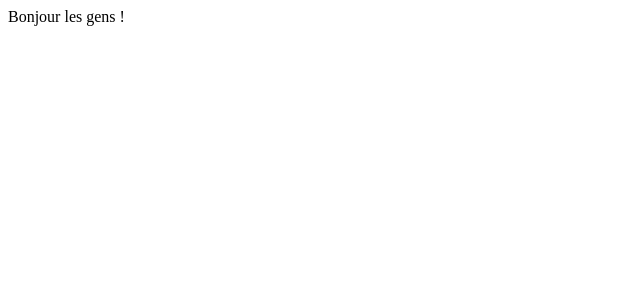
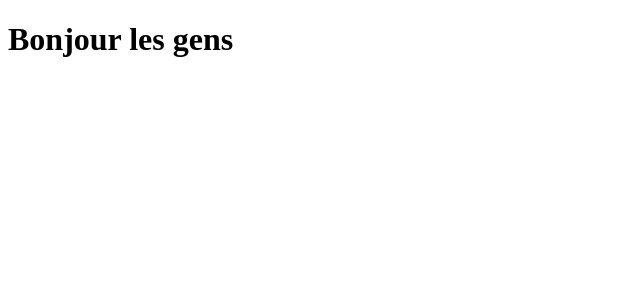
Before and after one commit to aploon/reactdev, a React (Vite) app: page / in a window 1280 px wide. Shown: the top 300 px of the page, without its empty margins (0-640 px from the left). Built offline with nearby package versions, Linux system fonts and the light colour scheme.

Commit message:
Hello world launch app

```diff
--- a/src/App.jsx
+++ b/src/App.jsx
@@ -1,6 +1,6 @@
 function App() {
 
-  return 'Bonjour les gens !'
+  return <h1>Bonjour les gens</h1>
 
 }
 
```
